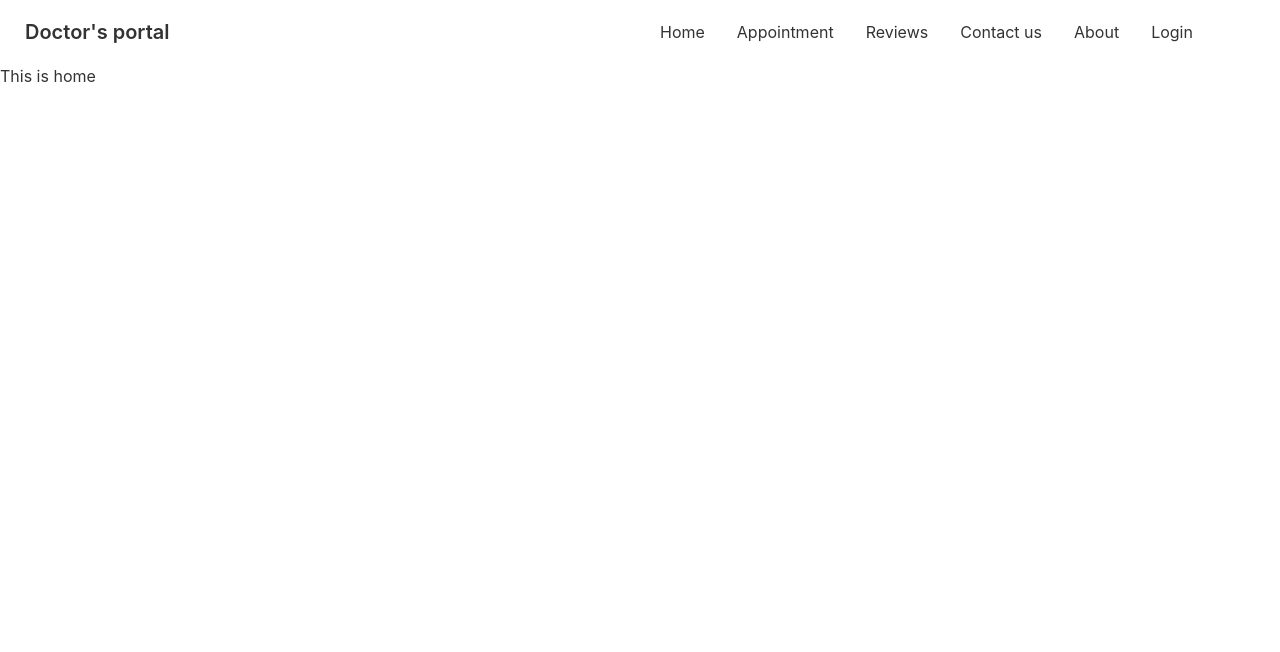
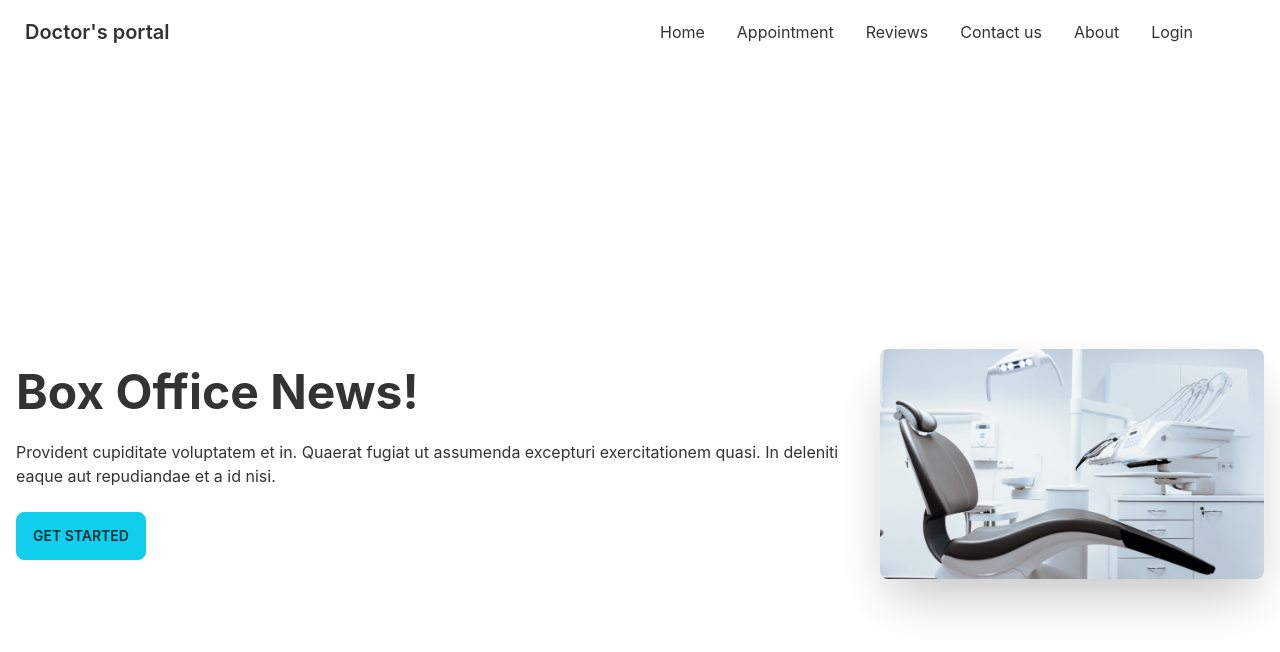
Before and after one commit to Dipto0000/doctors-portal-client, a React (Create React App) app: page / in a window 1280 px wide. Shown: the top 652 px of the page. Built offline with nearby package versions, Linux system fonts and the light colour scheme.

Commit message:
Banner added

```diff
--- /dev/null
+++ b/src/Pages/Home/Banner.js
@@ -0,0 +1,19 @@
+import React from 'react';
+import chair from "../../assets/images/chair.png"
+
+const Banner = () => {
+    return (
+        <div class="hero min-h-screen">
+  <div class="hero-content flex-col lg:flex-row-reverse">
+    <img src={chair} class="max-w-sm rounded-lg shadow-2xl" />
+    <div>
+      <h1 class="text-5xl font-bold">Box Office News!</h1>
+      <p class="py-6">Provident cupiditate voluptatem et in. Quaerat fugiat ut assumenda excepturi exercitationem quasi. In deleniti eaque aut repudiandae et a id nisi.</p>
+      <button class="btn btn-primary">Get Started</button>
+    </div>
+  </div>
+</div>
+    );
+};
+
+export default Banner;
--- a/src/Pages/Home/Home.js
+++ b/src/Pages/Home/Home.js
@@ -1,9 +1,10 @@
 import React from "react";
+import Banner from "./Banner";
 
 const Home = () => {
   return (
     <div>
-      <h2>This is home</h2>
+      <Banner></Banner>
     </div>
   );
 };
```
